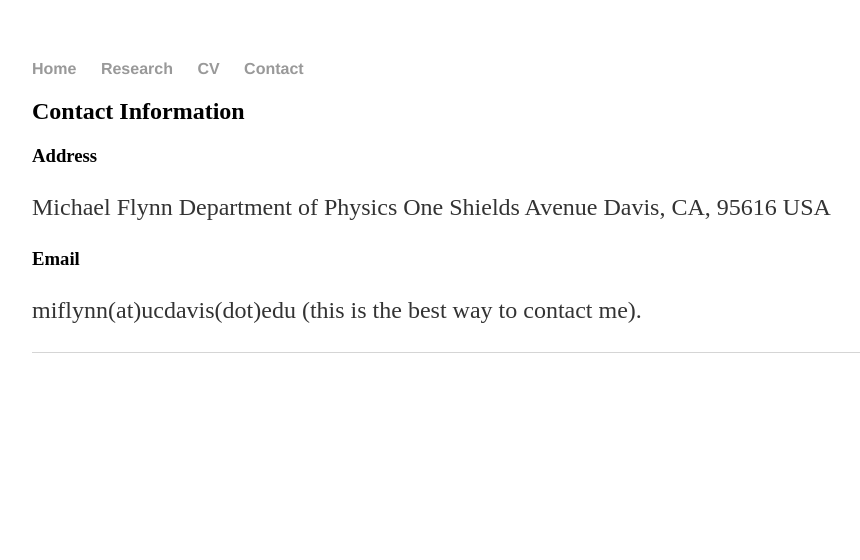
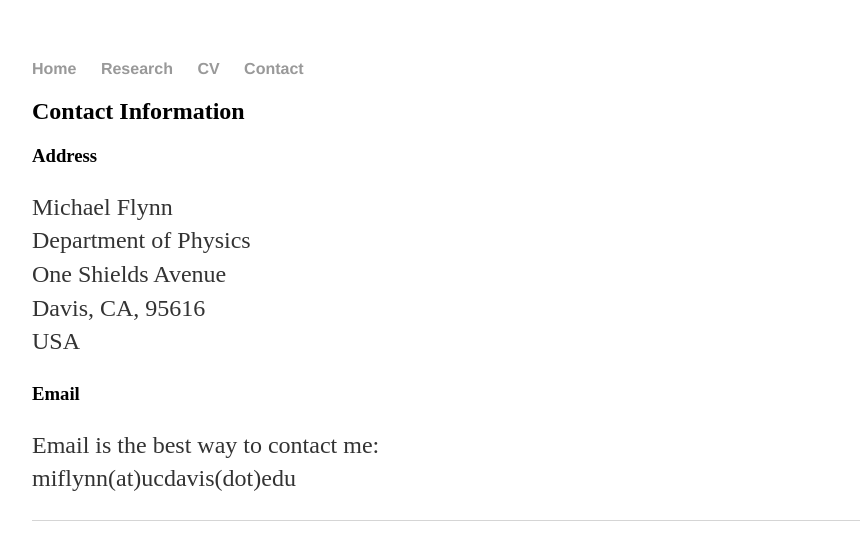
Before and after one commit to miflynn/miflynn.github.io, a Jekyll site: the page built from contact/index.html, in a window 1280 px wide. Shown: the top 560 px of the page, without its empty margins (160-1020 px from the left). Built offline with Jekyll 4.4.1, drawn with Linux system fonts in a browser that asks for light colours.

Commit message:
Update index.html

```diff
--- a/contact/index.html
+++ b/contact/index.html
@@ -8,12 +8,8 @@ title: Contact
 	-->
 	<h2>Contact Information </h2>
 	<h3> Address </h3>
-	<p> Michael Flynn
-	    Department of Physics
-	    One Shields Avenue
-	    Davis, CA, 95616
-		USA </p>
+	<p> Michael Flynn <br> Department of Physics <br> One Shields Avenue <br> Davis, CA, 95616 <br> USA </p>
 
 	<h3> Email </h3>
-	<p> miflynn(at)ucdavis(dot)edu (this is the best way to contact me). </p>
+	<p> Email is the best way to contact me: <br> miflynn(at)ucdavis(dot)edu </p>
 </div><!-- /.blurb -->
```
